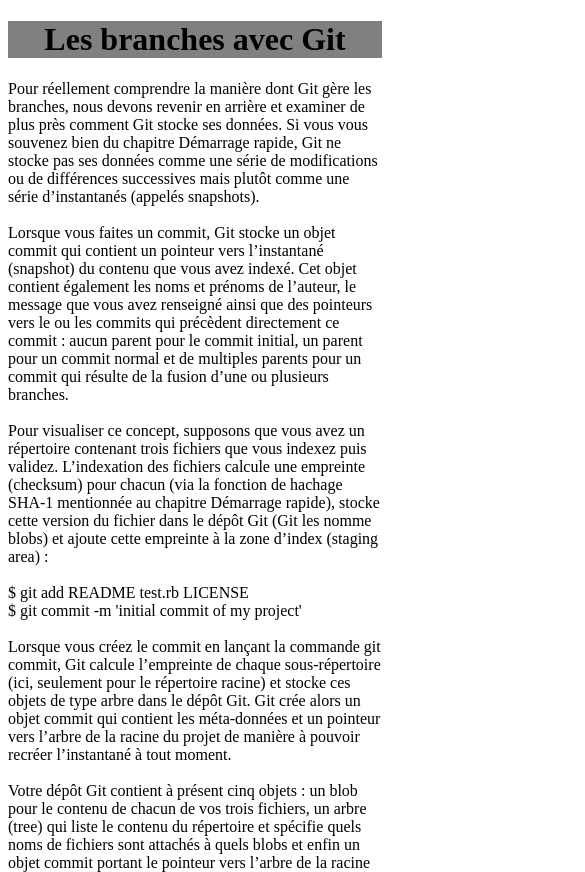
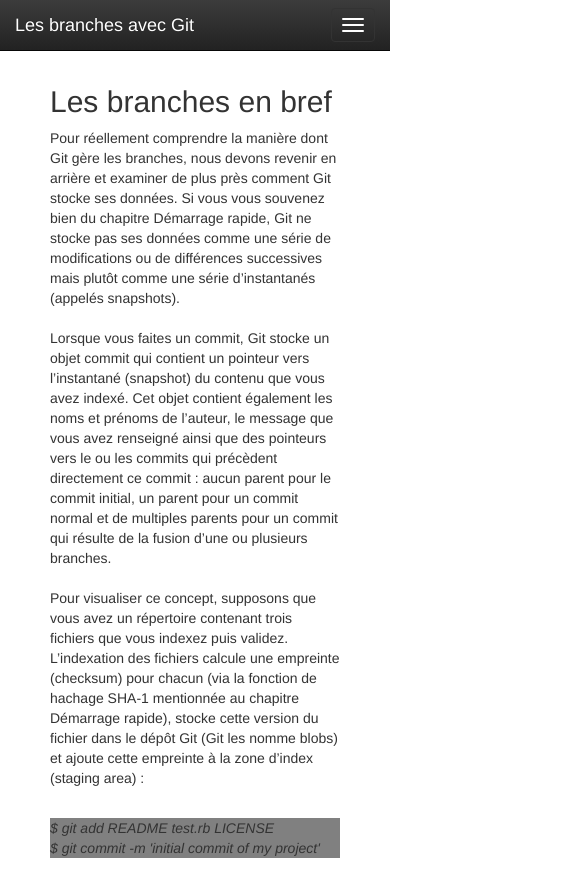
Before and after one commit to teachlab/git-lab3, a plain HTML site: page B-G/BG.html in a window 390 px wide. Shown: the top 872 px of the page, 585 px wide, since content can reach past the window. Drawn offline with nearby package versions, Linux system fonts and the light colour scheme.

Commit message:
Nouveau dossier

```diff
--- a/B-G/BG.html
+++ b/B-G/BG.html
@@ -4,30 +4,54 @@
 	<meta charset="UTF-8">
     <link rel="stylesheet" href="../css/bootstrap-theme.min.css">
     <link rel="stylesheet" href="../css/main.css">
+    <link rel="stylesheet" href="../css/bootstrap.min.css">
 	<title>Les branches en bref</title>
 </head>
 <body>
-	<h1 style="text-align: center; background-color: grey;">Les branches avec Git</h1>
+
+	    <nav class="navbar navbar-inverse navbar-fixed-top" role="navigation">
+      <div class="container">
+        <div class="navbar-header">
+          <button type="button" class="navbar-toggle collapsed" data-toggle="collapse" data-target="#navbar" aria-expanded="false" aria-controls="navbar">
+            <span class="sr-only">Toggle navigation</span>
+            <span class="icon-bar"></span>
+            <span class="icon-bar"></span>
+            <span class="icon-bar"></span>
+          </button>
+          <a class="navbar-brand" href="#">Les branches avec Git</a>
+        </div>
+        <div id="navbar" class="navbar-collapse collapse">
+        </div><!--/.navbar-collapse -->
+      </div>
+    </nav>
+
+<div class="row" style="padding: 65px;">
+    <h2>Les branches en bref</h2>
 
 		<p>
-
 Pour réellement comprendre la manière dont Git gère les branches, nous devons revenir en arrière et examiner de plus près comment Git stocke ses données. Si vous vous souvenez bien du chapitre Démarrage rapide, Git ne stocke pas ses données comme une série de modifications ou de différences successives mais plutôt comme une série d’instantanés (appelés snapshots). <br><br>
 
 Lorsque vous faites un commit, Git stocke un objet commit qui contient un pointeur vers l’instantané (snapshot) du contenu que vous avez indexé. Cet objet contient également les noms et prénoms de l’auteur, le message que vous avez renseigné ainsi que des pointeurs vers le ou les commits qui précèdent directement ce commit : aucun parent pour le commit initial, un parent pour un commit normal et de multiples parents pour un commit qui résulte de la fusion d’une ou plusieurs branches.<br><br>
 
 Pour visualiser ce concept, supposons que vous avez un répertoire contenant trois fichiers que vous indexez puis validez. L’indexation des fichiers calcule une empreinte (checksum) pour chacun (via la fonction de hachage SHA-1 mentionnée au chapitre Démarrage rapide), stocke cette version du fichier dans le dépôt Git (Git les nomme blobs) et ajoute cette empreinte à la zone d’index (staging area) :<br><br>
 
+<div style="background-color: grey;">
+<i>
 $ git add README test.rb LICENSE<br>
-$ git commit -m 'initial commit of my project'<br><br>
+$ git commit -m 'initial commit of my project'
+</i>
+</div><br><br>
 
 Lorsque vous créez le commit en lançant la commande git commit, Git calcule l’empreinte de chaque sous-répertoire (ici, seulement pour le répertoire racine) et stocke ces objets de type arbre dans le dépôt Git. Git crée alors un objet commit qui contient les méta-données et un pointeur vers l’arbre de la racine du projet de manière à pouvoir recréer l’instantané à tout moment.<br><br>
 
 Votre dépôt Git contient à présent cinq objets : un blob pour le contenu de chacun de vos trois fichiers, un arbre (tree) qui liste le contenu du répertoire et spécifie quels noms de fichiers sont attachés à quels blobs et enfin un objet commit portant le pointeur vers l’arbre de la racine ainsi que toutes les méta-données attachées au commit.
 </p>
 
+<div class="col-md-4 col-md-push-1">
+
 		<img src="commit-and-tree.png" alt="">
-
-
+</div>
+</div>
 
 
 
```
